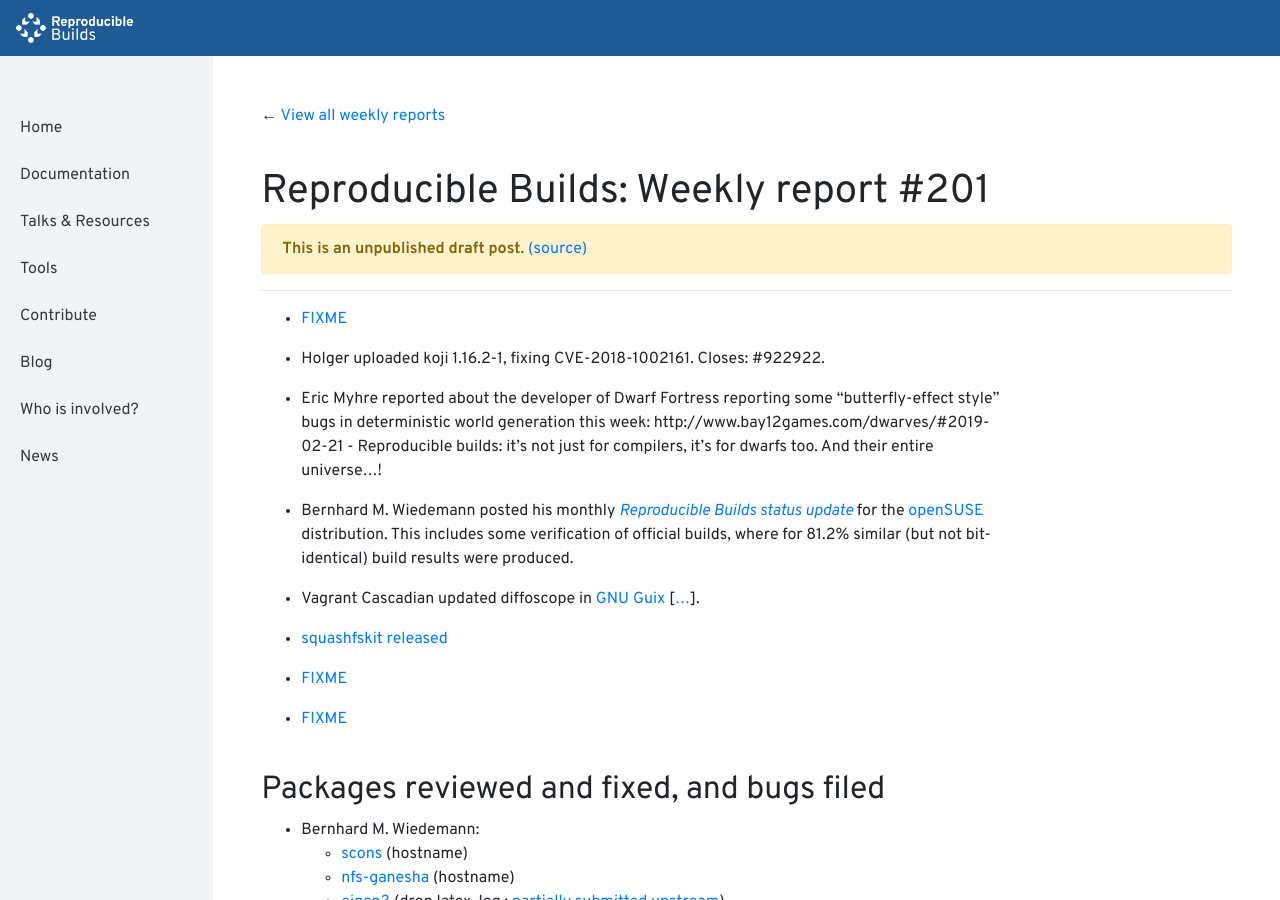
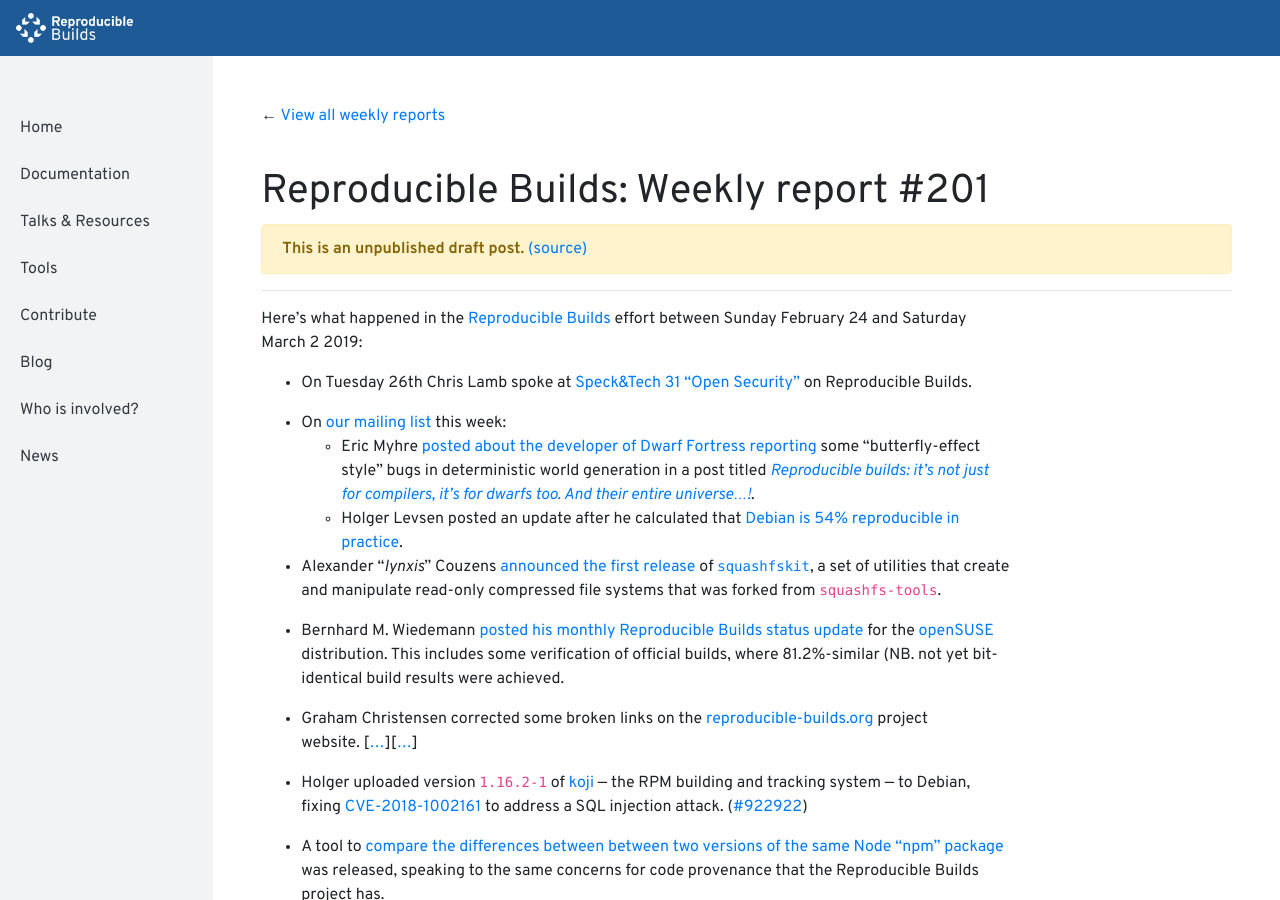
Before and after one commit to prototypefund/reproducible-website, a Jekyll site: the page built from _blog/posts/201.md, in a window 1280 px wide and 900 px high. Built offline with Jekyll 4.4.1, drawn with Linux system fonts in a browser that asks for light colours; some of the changed text lies outside the part shown.

Commit message:
201: Initial draft.

```diff
--- a/_blog/posts/201.md
+++ b/_blog/posts/201.md
@@ -3,28 +3,62 @@
 week: 201
 ---
 
-* [FIXME](https://bugs.debian.org/911356#46)
+Here's what happened in the [Reproducible Builds](https://reproducible-builds.org) effort between Sunday February 24 and Saturday March 2 2019:
 
-* Holger uploaded koji 1.16.2-1, fixing CVE-2018-1002161. Closes: #922922.
+* On Tuesday 26th Chris Lamb spoke at [Speck&Tech 31 "Open Security"](https://www.eventbrite.com/e/specktech-31-open-security-tickets-53503912643) on Reproducible Builds.
 
-* Eric Myhre reported about the developer of Dwarf Fortress reporting some "butterfly-effect style" bugs in
-deterministic world generation this week: http://www.bay12games.com/dwarves/#2019-02-21 - Reproducible builds: it's not just for compilers, it's for dwarfs too.  And their entire universe...!
+* On [our mailing list](https://lists.reproducible-builds.org/pipermail/rb-general/) this week:
+    * Eric Myhre [posted about the developer of Dwarf Fortress reporting](https://lists.reproducible-builds.org/pipermail/rb-general/2019-February/001473.html) some "butterfly-effect style" bugs in deterministic world generation in a post titled [*Reproducible builds: it's not just for compilers, it's for dwarfs too.  And their entire universe...!*](http://www.bay12games.com/dwarves/#2019-02-21).
+    * Holger Levsen posted an update after he calculated that [Debian is 54% reproducible in practice](https://lists.reproducible-builds.org/pipermail/rb-general/2019-March/001479.html).
 
-* Bernhard M. Wiedemann posted his monthly [*Reproducible Builds status update*](https://lists.opensuse.org/opensuse-factory/2019-02/msg00599.html) for the [openSUSE](https://opensuse.org/) distribution. This includes some verification of official builds, where for 81.2% similar (but not bit-identical) build results were produced.
+* Alexander "*lynxis*" Couzens [announced the first release](https://bugs.debian.org/918480#42) of [`squashfskit`](https://github.com/squashfskit/squashfskit), a set of utilities that create and manipulate read-only compressed file systems that was forked from `squashfs-tools`.
 
-* Vagrant Cascadian updated diffoscope in [GNU Guix](https://www.gnu.org/software/guix/) [[...](https://git.savannah.gnu.org/cgit/guix.git/commit/?id=6dacaa70a0874662cbdabfc6df987cd5a09a518c)].
+* Bernhard M. Wiedemann [posted his monthly Reproducible Builds status update](https://lists.opensuse.org/opensuse-factory/2019-02/msg00599.html) for the [openSUSE](https://opensuse.org/) distribution. This includes some verification of official builds, where 81.2%-similar (NB. not yet bit-identical build results were achieved.
 
-* [squashfskit released](https://bugs.debian.org/918480#42)
+* Graham Christensen corrected some broken links on the [reproducible-builds.org](https://reproducible-builds.org) project website.&nbsp;[[...](https://salsa.debian.org/reproducible-builds/reproducible-website/commit/43ba1a1)][[...](https://salsa.debian.org/reproducible-builds/reproducible-website/commit/a691971)]
 
-* [FIXME](https://github.com/sphinx-doc/sphinx/pull/6028#issuecomment-467885608)
+* Holger uploaded version `1.16.2-1` of [koji](https://pagure.io/koji) — the RPM building and tracking system — to Debian, fixing [CVE-2018-1002161](https://security-tracker.debian.org/tracker/CVE-2018-1002161) to address a SQL injection attack. ([#922922](https://bugs.debian.irg/922922))
 
-* [FIXME](https://diff.intrinsic.com/)
+* A tool to [compare the differences between between two versions of the same Node "npm" package](https://diff.intrinsic.com/) was released, speaking to the same concerns for code provenance that the Reproducible Builds project has.
+
+* 15 Debian package reviews were added, 3 were updated and 14 were removed in this week, adding to [our knowledge about identified issues](https://tests.reproducible-builds.org/debian/index_issues.html).
+
+## diffoscope development
+
+[![]({{ "/images/blog/201/diffoscope.svg" | prepend: site.baseurl }})](https://diffoscope.org)
+
+[diffoscope](https://diffoscope.org/) is our in-depth "diff-on-steroids" utility which helps us diagnose reproducibility issues in packages. This week:
+
+* Chris Lamb:
+    * Improved the displayed comment when falling back to a binary diff to include the file type.&nbsp;[(#49)](https://salsa.debian.org/reproducible-builds/diffoscope/issues/49)
+    * Tided definition of "no file-specific differences were detected" message suffix.&nbsp;[[...](https://salsa.debian.org/reproducible-builds/diffoscope/commit/a671bfb)]
+    * Corrected a "recurse" typo.&nbsp;[[...](https://salsa.debian.org/reproducible-builds/diffoscope/commit/d41f09b)]
+
+* Vagrant Cascadian updated diffoscope in [GNU Guix](https://www.gnu.org/software/guix/).&nbsp;[[...](https://git.savannah.gnu.org/cgit/guix.git/commit/?id=6dacaa70a0874662cbdabfc6df987cd5a09a518c)]
 
 ## Packages reviewed and fixed, and bugs filed
 
 * Bernhard M. Wiedemann:
     * [scons](https://github.com/SCons/scons/pull/3312) (hostname)
     * [nfs-ganesha](https://build.opensuse.org/request/show/679666) (hostname)
-    * [eigen3](https://build.opensuse.org/request/show/679669) (drop latex .log ; [partially submitted upstream](https://bitbucket.org/eigen/eigen/pull-requests/598/do-not-keep-latex-logs/diff))
+    * [eigen3](https://build.opensuse.org/request/show/679669) (drop LaTeX `.log`, [partially submitted upstream](https://bitbucket.org/eigen/eigen/pull-requests/598/do-not-keep-latex-logs/diff))
 
-* [FIXME](https://github.com/shadow-maint/shadow/pull/146#issuecomment-468750829)
+* Chris Lamb:
+    * [#923169](https://bugs.debian.org/923169) filed against [node-lunr](https://tracker.debian.org/pkg/node-lunr).
+    * [#923170](https://bugs.debian.org/923170) filed against [heudiconv](https://tracker.debian.org/pkg/heudiconv).
+
+In additiom, one of Chris Lamb's previous patches for the [Sphinx](https://sphinx-doc.org) documentation system [was merged upstream](https://github.com/sphinx-doc/sphinx/pull/6028#issuecomment-467885608).and he [updated his branch against](https://github.com/shadow-maint/shadow/pull/146#issuecomment-468750829) the `shadow` password utility.
+
+## Test framework development
+
+We operate a comprehensive [Jenkins](https://jenkins.io/)-based testing framework that powers [tests.reproducible-builds.org](https://tests.reproducible-builds.org). This week, Holger Levsen made the following improvements:
+
+* Improve the output of the Debian reproducible "SHA1" chcker [[...](https://salsa.debian.org/qa/jenkins.debian.net/commit/5a50d32f)], also including stats for non-reproducible binNMUs, `arch:all` and `arch:amd64` packages [[...](https://salsa.debian.org/qa/jenkins.debian.net/commit/151b4f00)].
+* Deal with zero results in the SHA1 checker.&nbsp;[[...](https://salsa.debian.org/qa/jenkins.debian.net/commit/38bf9944)]
+* Node maintenance.&nbsp;[[...](https://salsa.debian.org/qa/jenkins.debian.net/commit/efbe90df)][[...](https://salsa.debian.org/qa/jenkins.debian.net/commit/2d0205d5)][[...](https://salsa.debian.org/qa/jenkins.debian.net/commit/b700d342)]
+
+In addition, Mattia Rizzolo performed some `armhf` node maintenance.&nbsp;[[...](https://salsa.debian.org/qa/jenkins.debian.net/commit/50f250b9)]
+
+---
+
+This week's edition was written by Bernhard M. Wiedemann, Chris Lamb, Holger Levsen, Vagrant Cascadian & reviewed by a bunch of Reproducible Builds folks on IRC & the mailing lists.
```
Also changed, not shown: images/blog/201/diffoscope.svg (added).
